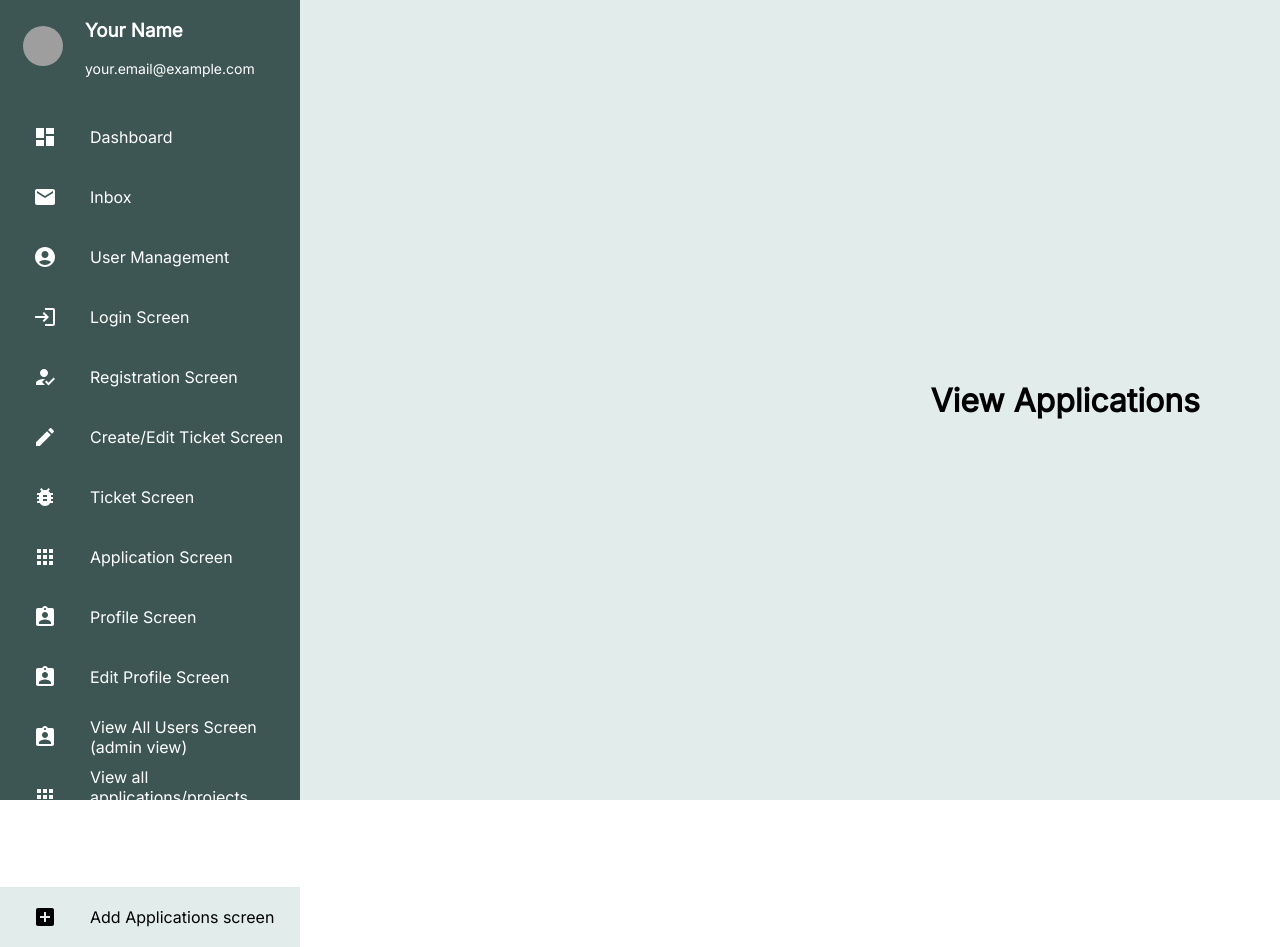
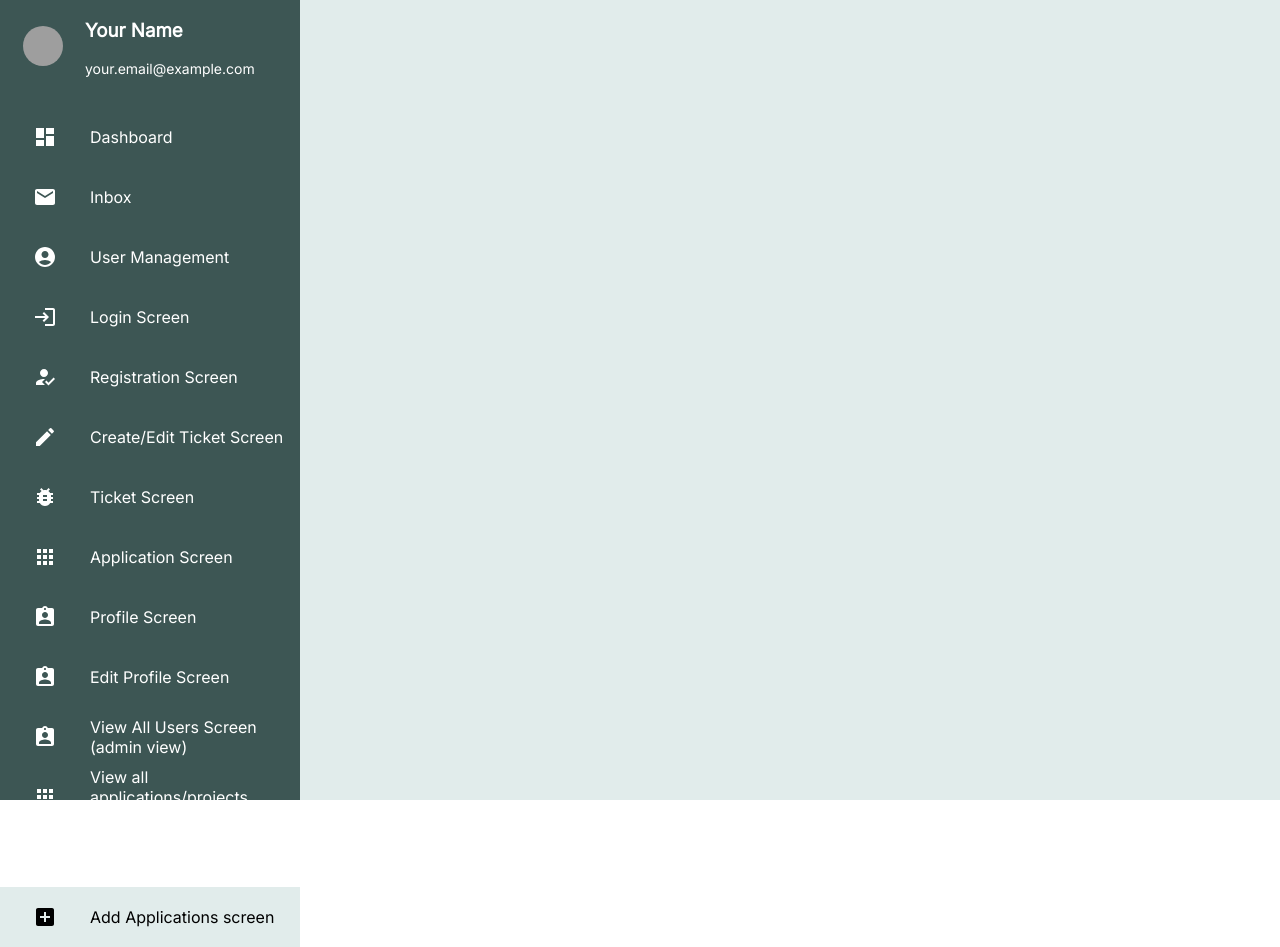
Before and after one commit to itsjustxtian/reactjs, a React (Create React App) app: page /add-applications in a window 1280 px wide. Built offline with nearby package versions, Linux system fonts and the light colour scheme; grey boxes are pictures that could not be loaded.

Commit message:
Added AddApplications

```diff
--- a/src/App.js
+++ b/src/App.js
@@ -18,7 +18,7 @@ import Viewallusers from './components/UserMng/ViewAllUsers'
 import Settings from './components/Settings'
 import { Auth } from './components/auth/auth'
 import ViewApplications from './components/ViewApplications'
-
+import AddApplications from './components/UserMng/AddApplications';
 
 function App() {
   return (
@@ -34,13 +34,13 @@ function App() {
           <Route path='/registration' element={<SignIn/>}/>
           <Route path='/create-edit' element={<Dashboard/>}/>
           <Route path='/showticket' element={<Viewticket/>}/>
-          <Route path='/applications' element={<Viewapplications/>}/>
+          <Route path='/applications' element={<ViewApplications/>}/>
           <Route path='/profile' element={<Viewprofile/>}/>
           <Route path='/edit-profile' element={<Editprofile/>}/>
           <Route path='/view-all-users' element={<Viewallusers/>}/>
           <Route path='/view-all-applications' element={<Viewapplications/>}/>
           <Route path='/settings' element={<Settings/>}/>
-          <Route path='/add-applications' element={<ViewApplications/>}/>
+          <Route path='/add-applications' element={<AddApplications/>}/>
 
 
 
--- /dev/null
+++ b/src/components/UserMng/AddApplications.jsx
@@ -0,0 +1,11 @@
+import React from 'react'
+
+const AddApplications = () => {
+  return (
+    <div>
+
+    </div>
+  )
+}
+
+export default AddApplications
```
